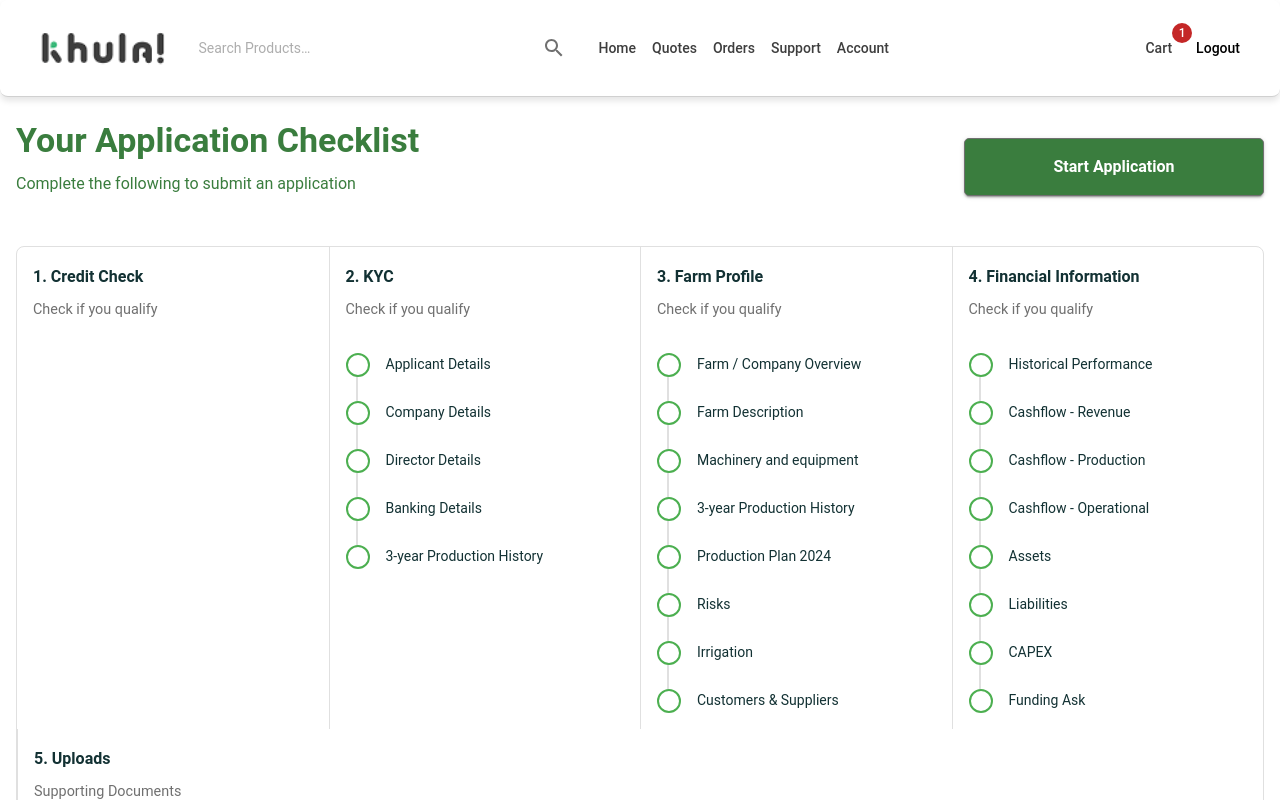
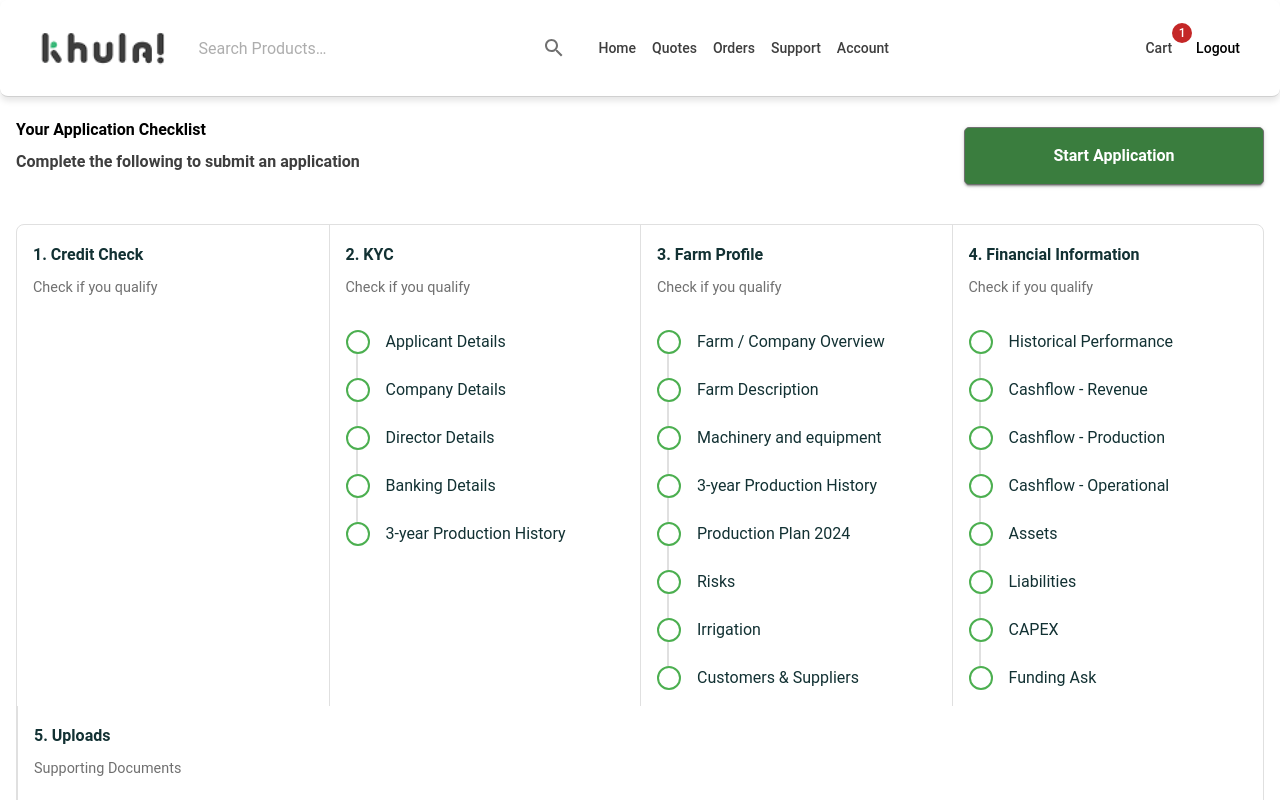
Before and after one commit to RileyManda/user-journey, a React (Vite) app: page / in a window 1280 px wide. Shown: the top 800 px of the page. Built offline with nearby package versions, Linux system fonts and the light colour scheme.

Commit message:
Updated theme typography and body

```diff
--- a/src/theme/theme.ts
+++ b/src/theme/theme.ts
@@ -26,34 +26,44 @@ const theme = createTheme({
     fontFamily: "Roboto, Arial, sans-serif",
     fontWeightBold: 700,
     h1: {
-      fontSize: "30px",
+      fontSize: "24px",
       fontWeight: "bold",
       color: "#3E3E3E",
     },
     h2: {
       fontSize: "24px",
-      fontWeight: "bold",
-      color: "#3E3E3E",
+      fontWeight: "regular",
+      color: "#000",
     },
     h3: {
       fontSize: "16px",
       fontWeight: "bold",
       color: "#3E3E3E",
     },
+    h4: {
+      fontSize: "16px",
+      fontWeight: "bold",
+      color: "#000",
+    },
     body1: {
-      fontSize: "14px",
+      fontSize: "16px",
       fontWeight: "regular",
       color: "#3A7D3E",
     },
     body2: {
       fontSize: "14px",
       fontWeight: "light",
-
     },
     button: {
       fontSize: "16px",
       fontWeight: "bold",
       textTransform: "none",
+    },
+    subtitle1: {
+      fontSize: "16px",
+      fontWeight: "light",
+      textTransform: "none",
+      color: "#3E3E3E",
     },
   },
   shape: { borderRadius: 8 },
```
